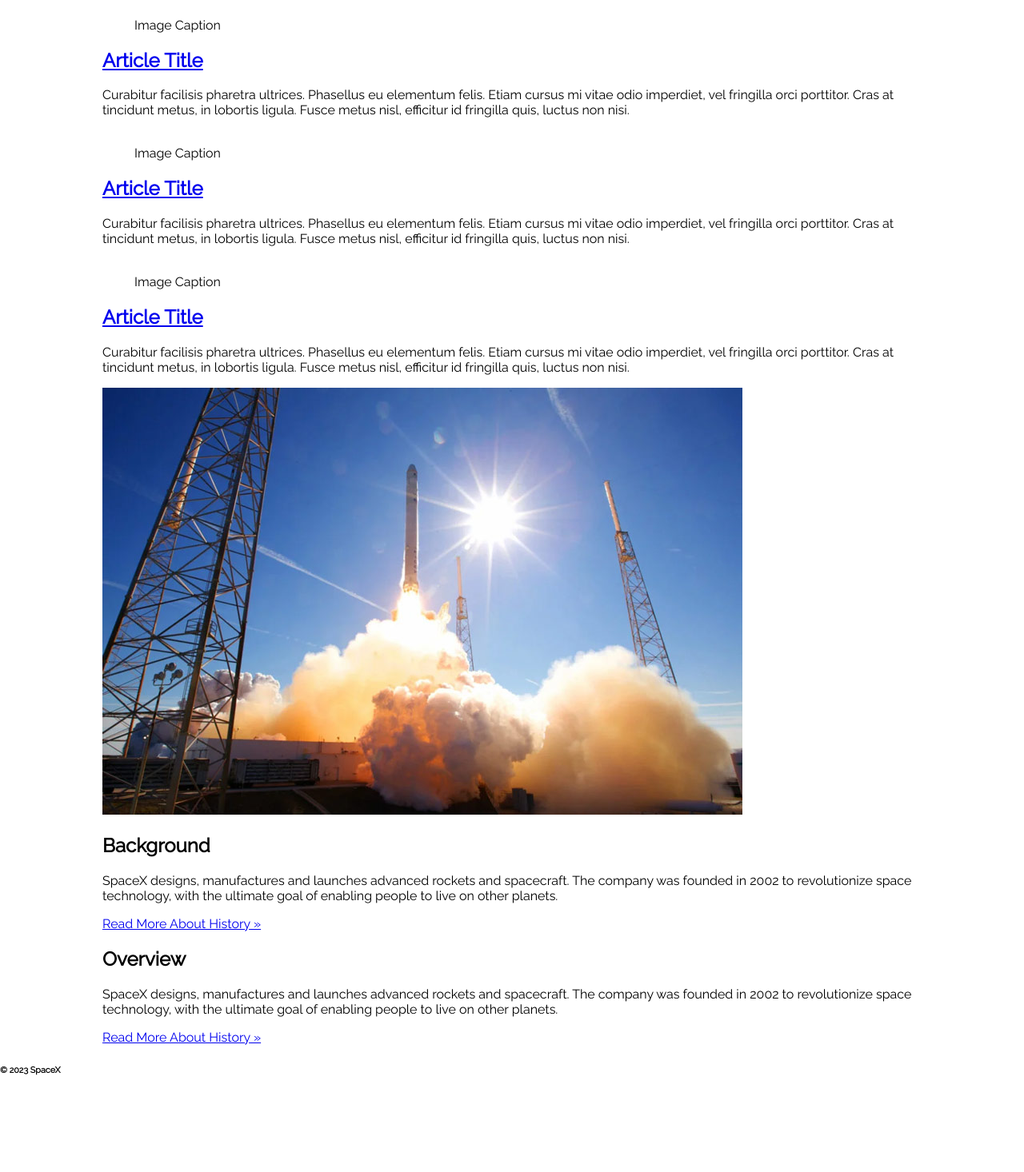
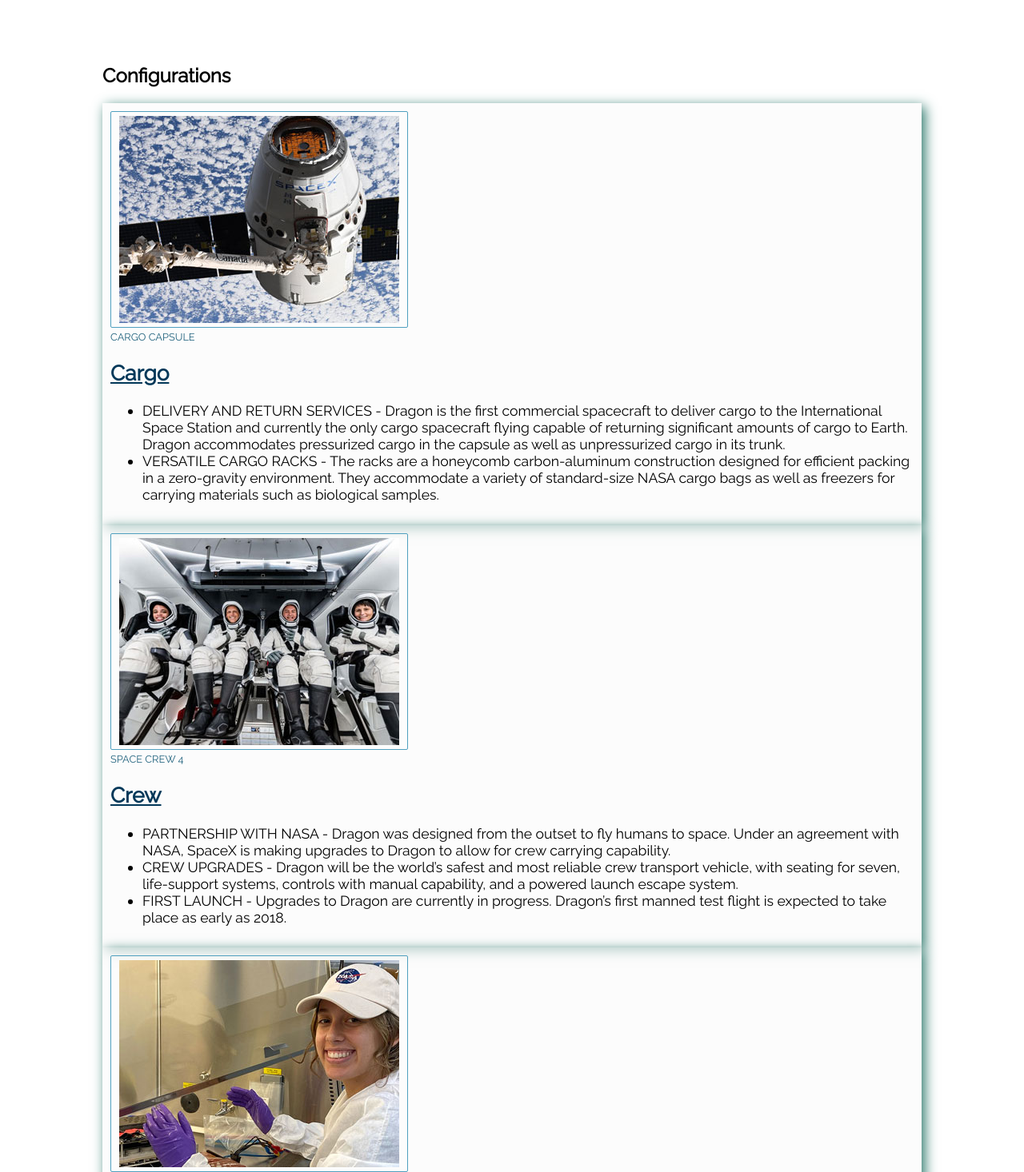
Before and after one commit to klmerritt44/ifsc-1310-02, a plain HTML site: page spacex-v1/index.html in a window 1280 px wide. Shown: the part 1084-2550 px from the top of the page at 80% size. Before the commit the page ends 2454 px from the top, so only its background shows below. Drawn offline with Linux system fonts and the light colour scheme; a web font is replaced by a local one.

Commit message:
added requirements and homepage content

```diff
--- a/css-demo/assets/css/style.css
+++ b/css-demo/assets/css/style.css
@@ -51,9 +51,8 @@ img {
 
 .img-center {
     display: block;
-    padding: 5px;
     margin: 20px auto;
-    border: 4px double #20627d;
+    border: 4px solid #20627d;
     padding: 5px;
 }
 
--- a/spacex-v1/assets/css/style.css
+++ b/spacex-v1/assets/css/style.css
@@ -57,6 +57,11 @@ body {
     margin: 0px;
 }
 
+h1 {
+    font-family: 'MuseoModerno', sans-serif;
+    margin: 0px;
+}
+
 header.primary {
     color: #fff;
     margin: 0px;
@@ -68,6 +73,8 @@ header.primary {
     bottom: 0px;
     height: 100vh;
 }
+
+/*----add opacity to darken image---*/
 
 header.primary h1 a {
     background: url("../img/spacex-logo.png") no-repeat;
@@ -85,7 +92,6 @@ header.primary h2 {
 
 header.primary nav{
     display: block;
-
 }
 
 header.primary nav ul{
@@ -116,11 +122,60 @@ header.primary nav a:active
     background-color:rgba(0,0,0,.6);
 }
 
-h1 {
-    font-family: 'MuseoModerno', sans-serif;
-    margin: 0px;
+#intro{
+    padding-bottom:20px;
+    background-color: #fff;
+    padding: 40px;
 }
 
+#content {
+    display:flex;
+    flex-direction:row;
+    justify-content:space-between;
+    gap:20px;
+    border-bottom: 1px solid #151859;;
+    padding-bottom:2.6rem;
+}
+
+#content article.post{
+    box-shadow: 4px 4px 15px rgb(40, 117, 104);
+    padding:10px;
+    font-size: 1.1rem;
+    transition:.5s;
+    background-color: #fbfbfbad;
+  }
+
+#content article.post:hover {
+    box-shadow: 0 12px 8px rgba(0,0,0,.4);
+    padding:10px;
+    transition: .5s;
+    background-color: #fbfbfbea
+}
+
+article.post figure {
+    margin:0;
+}
+
+figcaption{
+    text-transform:uppercase;
+    color: #20627d;
+    font-size: .8rem;
+}
+
+article.post img {
+    border:solid 1px #50A0BF;
+    padding:5px 10px;
+    border-radius:2px;
+}
+
+article.post a {
+    color: #023859;
+    transition:.5s;
+}
+
+article.post a:hover{
+    text-decoration: none;
+}
 
 /*------galactic color scheme from adobe color
 Color Theme Swatches in Hex
--- a/spacex-v1/index.html
+++ b/spacex-v1/index.html
@@ -12,7 +12,7 @@
 <body>
   <header class="primary">
     <h1><a href="index.html">SpaceX Dragon</a></h1>
-    <h2>Sending Humans and Cargo Into Space</h2>
+    <h2>First Private Spacecraft to the Space Station</h2>
     <nav>
       <ul>
         <li><a href="history.html">History</a></li>
@@ -28,49 +28,54 @@
 
       <p>Currently Dragon carries cargo to space, but it was designed from the beginning to carry humans. Under an agreement with NASA, SpaceX is now developing the refinements that will enable Dragon to fly crew. Dragon's first manned test flight is expected to take place as early as 2018.</p>
     </section>
-    <section id="articles">
+    <section id="content">
       <div class="container">
         <h2>Configurations</h2>
         <article class="post">
           <header>
             <figure>
-              <img src=""/>
-              <figcaption>Image Caption</figcaption>
+              <img src="assets/img/cargo-capsule.jpg"/>
+              <figcaption>Cargo Capsule</figcaption>
             </figure>
-            <h2> <a href="#" rel="bookmark" title="link to this post">Article Title</a> </h2>
+            <h2> <a href="#" rel="bookmark" title="link to this post">Cargo</a> </h2>
         </header>
-        <p>Curabitur facilisis pharetra ultrices. Phasellus eu elementum felis. Etiam cursus mi vitae odio imperdiet, vel fringilla orci porttitor. Cras at tincidunt metus, in lobortis ligula. Fusce metus nisl, efficitur id fringilla quis, luctus non nisi.
-          </p>
-          </header>
+          <ul>
+            <li>DELIVERY AND RETURN SERVICES - Dragon is the first commercial spacecraft to deliver cargo to the International Space Station and currently the only cargo spacecraft flying capable of returning significant amounts of cargo to Earth. Dragon accommodates pressurized cargo in the capsule as well as unpressurized cargo in its trunk.</li>
+            <li>VERSATILE CARGO RACKS - The racks are a honeycomb carbon-aluminum construction designed for efficient packing in a zero-gravity environment. They accommodate a variety of standard-size NASA cargo bags as well as freezers for carrying materials such as biological samples.</li>
+        </ul>
         </article>
         <article class="post">
           <header>
           <figure>
-            <img src=""/>
-            <figcaption>Image Caption</figcaption>
+            <img src="assets/img/space-x-crew-4.jpg"/>
+            <figcaption>Space Crew 4</figcaption>
           </figure>
-          <h2> <a href="#" rel="bookmark" title="link to this post">Article Title</a> </h2>
-        </header>
-        <p>Curabitur facilisis pharetra ultrices. Phasellus eu elementum felis. Etiam cursus mi vitae odio imperdiet, vel fringilla orci porttitor. Cras at tincidunt metus, in lobortis ligula. Fusce metus nisl, efficitur id fringilla quis, luctus non nisi.
-        </p>
-        </header>
+          <h2> <a href="#" rel="bookmark" title="link to this post">Crew</a> </h2>
+          </header>
+          <ul>
+            <li>PARTNERSHIP WITH NASA - Dragon was designed from the outset to fly humans to space. Under an agreement with NASA, SpaceX is making upgrades to Dragon to allow for crew carrying capability.</li>
+            <li>CREW UPGRADES - Dragon will be the world’s safest and most reliable crew transport vehicle, with seating for seven, life-support systems, controls with manual capability, and a powered launch escape system.</li>
+            <li>FIRST LAUNCH - Upgrades to Dragon are currently in progress. Dragon’s first manned test flight is expected to take place as early as 2018.</li>
+          </ul>
         </article>
         <article class="post">
           <header>
             <figure>
-              <img src=""/>
-              <figcaption>Image Caption</figcaption>
+              <img src="assets/img/lab-tech.jpg"/>
+              <figcaption>Dragon Lab Tech</figcaption>
             </figure>
-            <h2> <a href="#" rel="bookmark" title="link to this post">Article Title</a> </h2>
-        </header>
-        <p>Curabitur facilisis pharetra ultrices. Phasellus eu elementum felis. Etiam cursus mi vitae odio imperdiet, vel fringilla orci porttitor. Cras at tincidunt metus, in lobortis ligula. Fusce metus nisl, efficitur id fringilla quis, luctus non nisi.
-          </p>
+            <h2> <a href="#" rel="bookmark" title="link to this post">Dragon Lab</a> </h2>
           </header>
+          <ul>
+            <li>FACILITATING RESEARCH - DragonLab is a free-flying, unmanned platform designed for research and testing in a microgravity environment independent of the International Space Station.</li>
+            <li>LONGEVITY - It can transport payloads, experiments, instruments, and sensors into space and back to Earth on missions ranging from one week to two years.</li>
+            <li>CAPABILITIES - DragonLab can readily accommodate instrument and sensor testing, space physics and relativity experiments, radiation effects research, and many other microgravity tests.</li>
+          </ul>
         </article>
       </div>
     </section>
     <section id="hero" class="container">
-      <img src="assets/img/falcon-9-dragon-takeoff.jpg"/>
+      <img src="assets/img/falcon-9-dragon-takeoff.jpg" alt="falcon 9 dragon rocket launching" class="img-center"/>
     </section>
     <aside role="complementary">
       <div class="container">
@@ -78,7 +83,7 @@
           <header>
             <h2>Background</h2>
           </header>
-          <p>SpaceX designs, manufactures and launches advanced rockets and spacecraft. The company was founded in 2002 to revolutionize space technology, with the ultimate goal of enabling people to live on other planets.</p> <a href="history.html">Read More About History &raquo;</a>
+          <p>SpaceX designs, manufactures and launches advanced rockets and spacecraft. The company was founded in 2002 to revolutionize space technology, with the ultimate goal of enabling people to live on other planets.</p> <a href="history.html">Read More &raquo;</a>
           <footer></footer>
         </article>
       </div>
@@ -89,16 +94,16 @@
           <header>
             <h2>Overview</h2>
           </header>
-          <p>SpaceX designs, manufactures and launches advanced rockets and spacecraft. The company was founded in 2002 to revolutionize space technology, with the ultimate goal of enabling people to live on other planets.</p> <a href="history.html">Read More About History &raquo;</a>
+          <p>SpaceX designs, manufactures and launches advanced rockets and spacecraft. The company was founded in 2002 to revolutionize space technology, with the ultimate goal of enabling people to live on other planets.</p> <a href="faq.html">Read FAQ &raquo;</a>
           <footer></footer>
         </article>
       </div>
     </aside>
   </main>
   <footer id="colophon" role="contentinfo">
-    <h6>&copy; 2023 SpaceX</h6>
+    <a href="https://shop.spacex.com/" title="external spacex store">Shop SpaceX Gear</a>
+    <h6>&copy; 2023 SpaceX | <a href="mailto:email@spacex.com">email@spacex.com</a> | <a href="contact.html">Contact Us</a> | <a href="#top">Back to the Top</a></h6>
   </footer>
-
 </body>
 
 </html>
```
Also changed, not shown: spacex-v1/assets/img/cargo-capsule.jpg (added), spacex-v1/assets/img/dragon-hero.jpg (added), spacex-v1/assets/img/lab-tech.jpg (added), spacex-v1/assets/img/space-x-crew-4.jpg (added).
